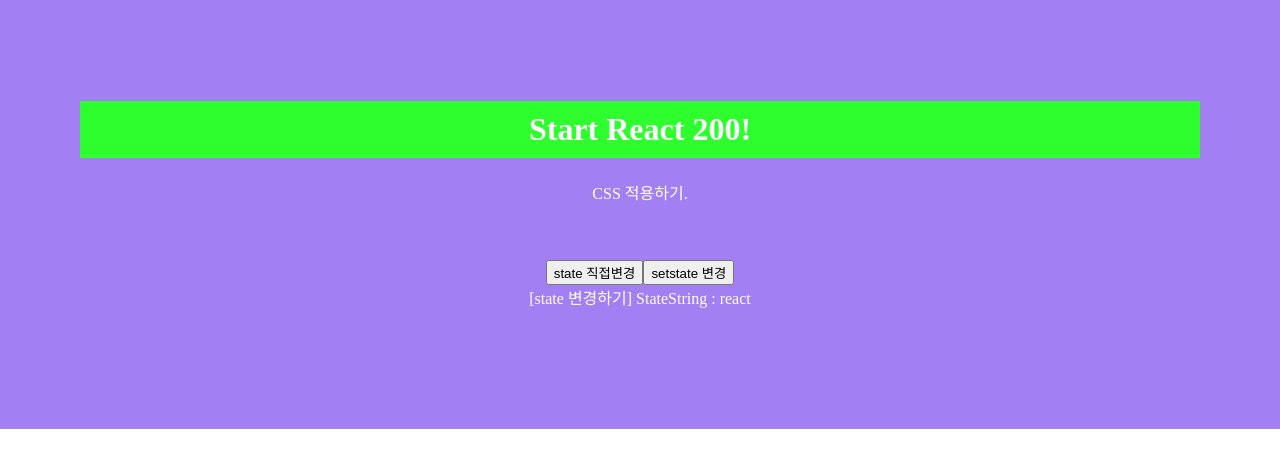
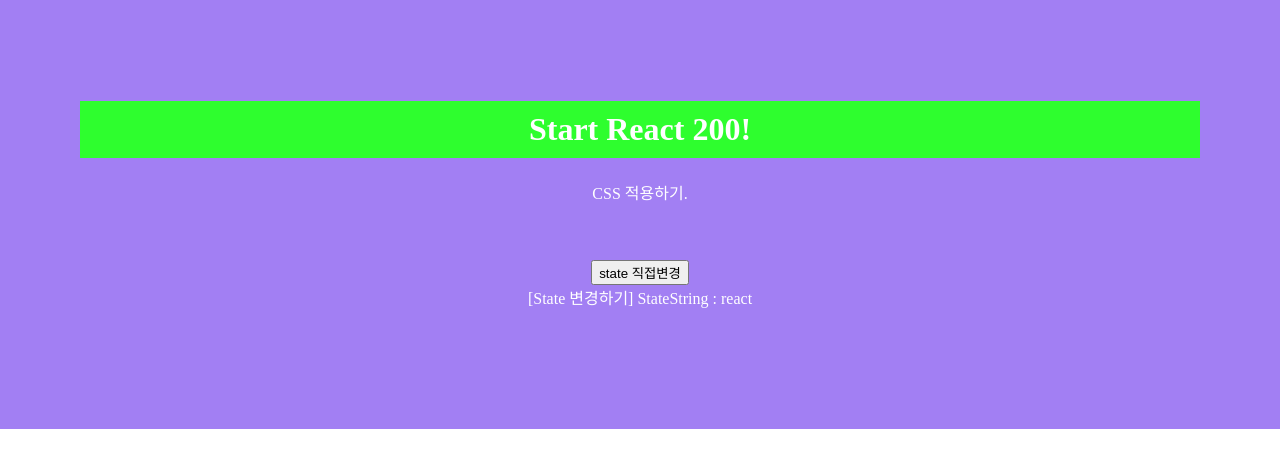
Before and after one commit to HeonPage/react_tutorial, a React (Create React App) app: page / in a window 1280 px wide. Shown: the top 468 px of the page. Built offline with nearby package versions, Linux system fonts and the light colour scheme.

Commit message:
ForceUpdate

```diff
--- a/src/App.js
+++ b/src/App.js
@@ -1,6 +1,6 @@
 import React from 'react'
 import './App.css'
-import State from './R025_SetState'
+import State from './R026_ForceUpdate'
 
 function App() {
   return (
--- /dev/null
+++ b/src/R026_ForceUpdate.js
@@ -0,0 +1,25 @@
+import React, { Component } from 'react';
+
+class R026_ForceUpdate extends Component {
+    constructor(props) {
+        super(props);
+        this.state = {
+            StateString: 'react'
+        }
+    }
+
+    StateChange = () => {
+        this.state.StateString = "리액트"
+        this.forceUpdate();
+    }
+    state = {}
+    render() {
+        return (<div>
+            <button onClick={(e) => this.StateChange('direct', e)}>state 직접변경</button>
+            <br></br>
+            [State 변경하기] StateString : {this.state.StateString}
+        </div>);
+    }
+}
+
+export default R026_ForceUpdate;
```
